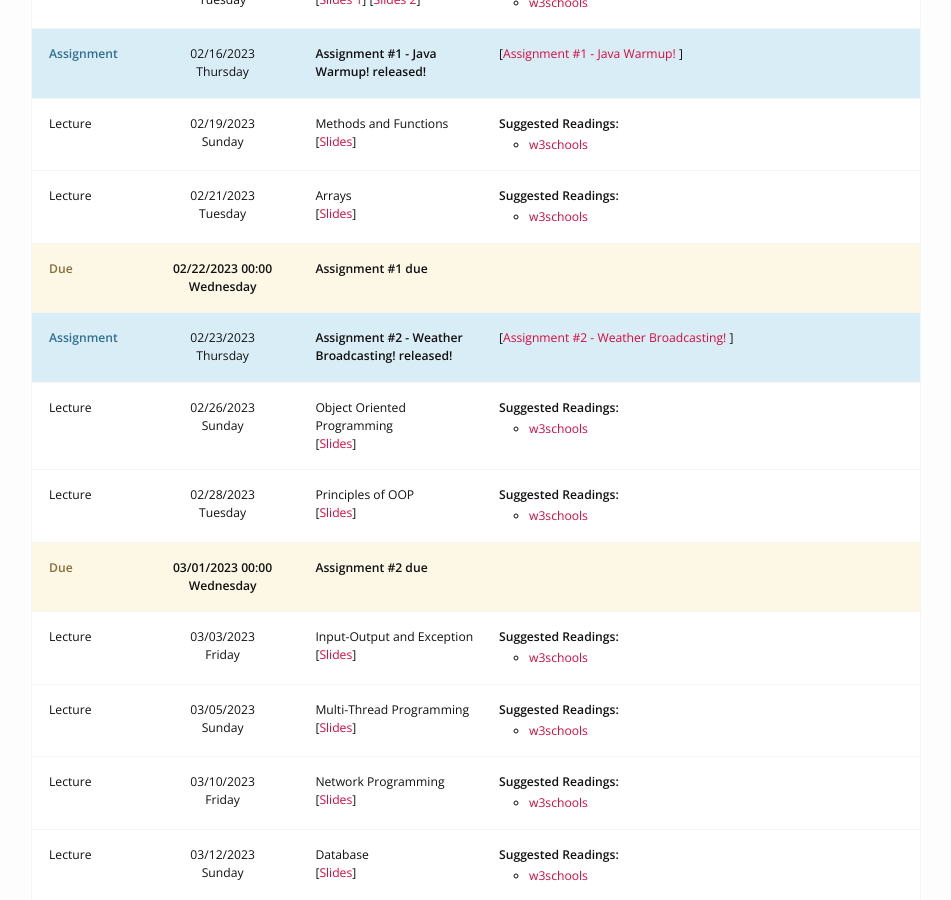
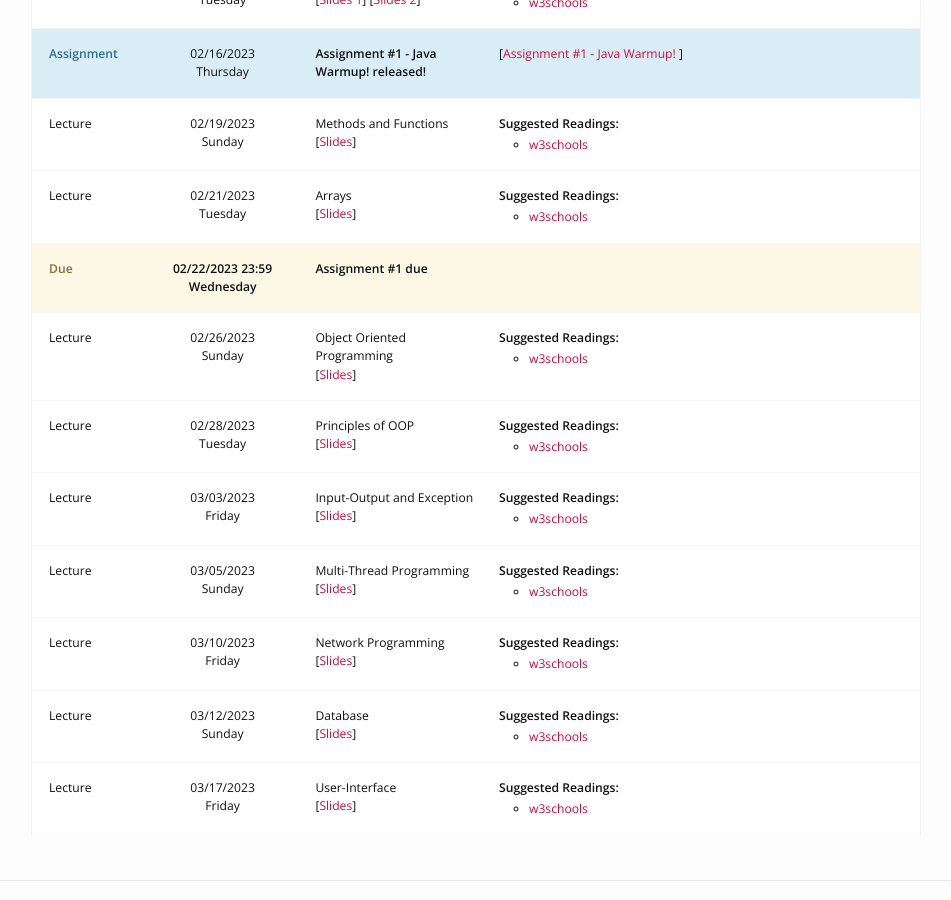
Before and after one commit to MobinNesari81/CS-AP, a Jekyll site: the page built from schedule.md, in a window 1280 px wide and 900 px high, scrolled down 761 px. Shown: the whole window, without its empty margins (164-1115 px from the left). Built offline with Jekyll 4.4.1, drawn with Linux system fonts in a browser that asks for light colours; nearby versions of some CDN libraries.

Commit message:
Reverse Exercise 2.1234

```diff
--- a/_assignments/01_sample_assignment.md
+++ b/_assignments/01_sample_assignment.md
@@ -1,13 +1,13 @@
 ---
 type: assignment
-date: 2023-02-16
+date: 2023-02-16T00:00:00
 title: 'Assignment #1 - Java Warmup! '
 pdf: https://google.com/
 # attachment: /static_files/assignments/asg.zip
 # solutions: /static_files/assignments/asg_solutions.pdf
 due_event:
     type: due
-    date: 2023-02-22
+    date: 2023-02-22T23:59:59
     description: 'Assignment #1 due'
 ---
 
--- a/_assignments/02_sample_assignment.md
+++ /dev/null
@@ -1,21 +0,0 @@
----
-type: assignment
-date: 2023-02-23
-title: 'Assignment #2 - Weather Broadcasting! '
-pdf: https://google.com/
-# attachment: /static_files/assignments/asg.zip
-# solutions: /static_files/assignments/asg_solutions.pdf
-due_event:
-    type: due
-    date: 2023-02-29
-    description: 'Assignment #2 due'
----
-
-# Description:
-In this assignment, we challenge your Java implementation and syntax knowledge.
-
-
-There are several questions in Quera which you should answer them. Make sure to use all your algorithm and implementation knowledge which you gathered over last semester and recent class sessions.
-
-
-Happy Coding !
--- a/_layouts/assignment.html
+++ b/_layouts/assignment.html
@@ -11,7 +11,7 @@ title: page.title
 
   <div>
     {% if page.due_event %}
-    <span style="font-weight: bold">Due Date:  {{page.due_event.date | date:"%A"}} {{ page.due_event.date | date: site.dateformat }}</span>
+    <span style="font-weight: bold">Due Date:  {{page.due_event.date | date:"%A"}} {{ page.due_event.date | date: "%H:%M:%S" }}</span>
     {% endif %}
     <p style="font-weight: bold">Download
       {% if page.pdf %}
```
